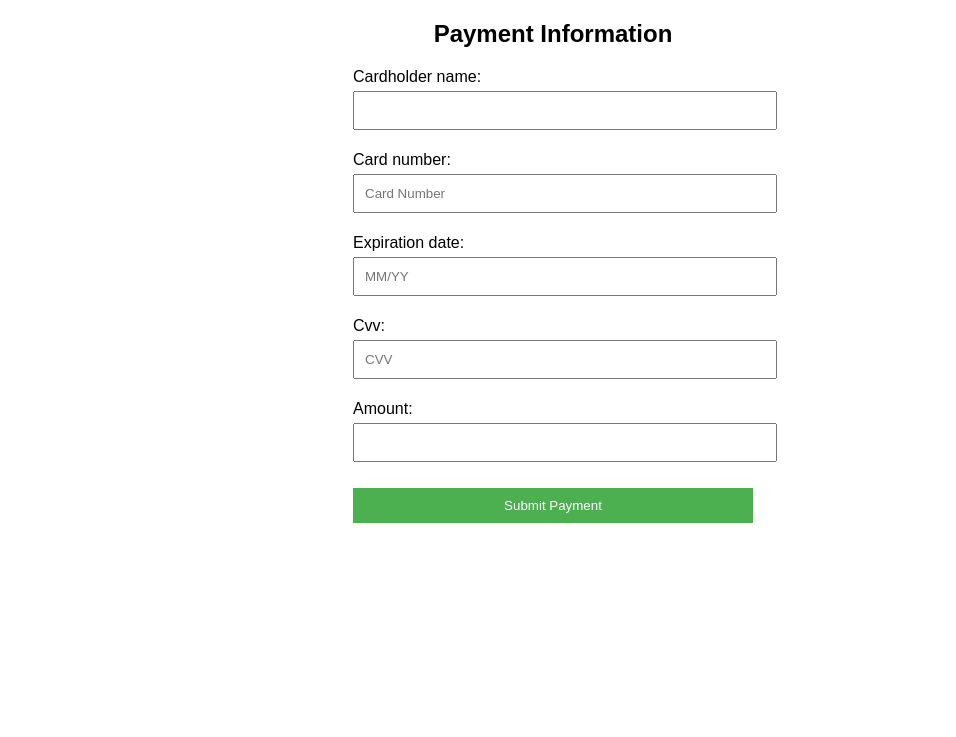
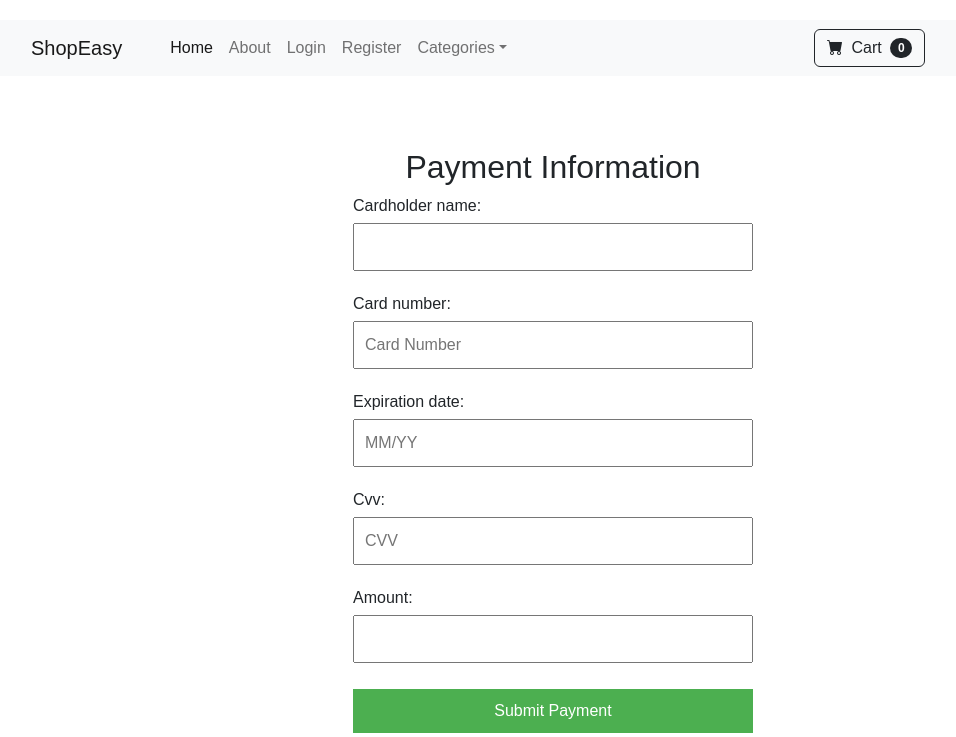
Before and after one commit to HariKrishnan-Ramesh/Ecommerce-Website-using-Django, a Django app: page /payment/payment/ in a window 1280 px wide. Shown: the top 737 px of the page, without its empty margins (87-1043 px from the left). Before the commit the page ends 523 px from the top, so only its background shows below. Run offline with Django 5.2, Linux system fonts and the light colour scheme; some libraries are stand-ins or nearby versions.

Commit message:
some more updates

```diff
--- a/store/views.py
+++ b/store/views.py
@@ -110,7 +110,7 @@ def register_user(request):
             user = authenticate(request, username=username, password=password)
             login(request,user)
             messages.success(request,("You have Registered Successfully"))
-            return redirect('home')
+            return render(request,'home.html')
         else:
             messages.success(request,("Whoops! There was a error while Registering"))
             return render(request, 'register.html' , {})
--- a/templates/payment.html
+++ b/templates/payment.html
@@ -1,5 +1,6 @@
+{% extends 'base.html' %}
 {% load static %}
-
+{% block content %}
 <!DOCTYPE html>
 <html lang="en">
 <head>
@@ -8,11 +9,15 @@
     <link rel="stylesheet" href="{% static 'css/style1.css' %}">
 </head>
 <body>
+    <br><br><br>
     <center><h2>Payment Information</h2></center>
     <form method="post">
         {% csrf_token %}
         {{ form.as_p }}
         <button type="submit">Submit Payment</button>
     </form>
+    <br><br><br><br>
 </body>
 </html>
+
+{% endblock %}
```
Also changed, not shown: db.sqlite3.
